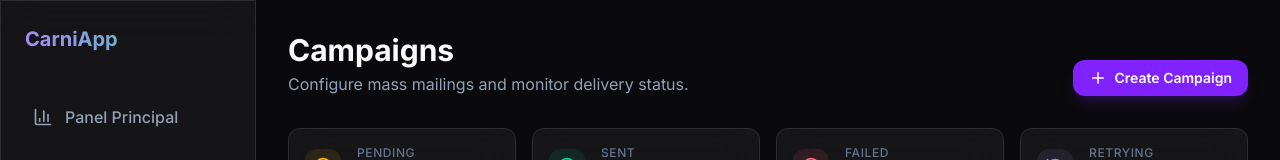
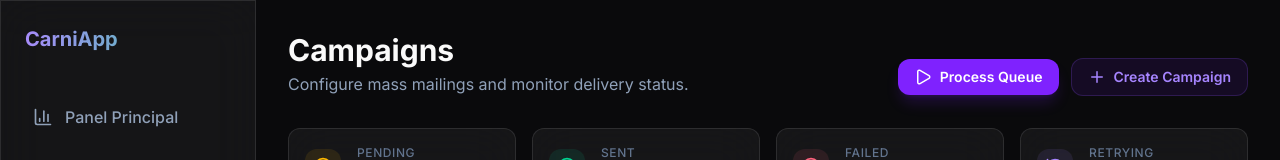
Before and after one commit to Rau261977/marketmail, a Next.js app: page /campaigns in a window 1280 px wide. Shown: the top 160 px of the page. Built offline with nearby package versions, Linux system fonts and the light colour scheme; no server answers; the database is empty.

Commit message:
feat: Add email campaign management page, contact API, and cron-based email queue processing with system initialization.

```diff
--- a/src/app/api/contacts/route.ts
+++ b/src/app/api/contacts/route.ts
@@ -1,5 +1,6 @@
 import { NextResponse } from "next/server";
 import { prisma } from "@/lib/db";
+import { revalidatePath } from "next/cache";
 
 export async function POST(req: Request) {
   try {
@@ -38,6 +39,9 @@ export async function POST(req: Request) {
       },
     });
 
+    revalidatePath("/audience");
+    revalidatePath("/");
+
     return NextResponse.json(lead);
   } catch (error: any) {
     console.error("Error creating contact:", error);
--- /dev/null
+++ b/src/app/api/cron/process-queue/route.ts
@@ -0,0 +1,38 @@
+import { NextResponse } from 'next/server';
+import { prisma } from '@/lib/db';
+import { EmailService } from '@/services/email/EmailService';
+import { QueueWorker } from '@/services/email/queue/QueueWorker';
+
+export async function GET(req: Request) {
+  try {
+    const authHeader = req.headers.get('Authorization');
+    if (authHeader !== `Bearer ${process.env.CRON_SECRET}`) {
+      return NextResponse.json({ error: 'Unauthorized' }, { status: 401 });
+    }
+
+    const apiKey = process.env.RESEND_API_KEY;
+    const defaultFrom = process.env.EMAIL_FROM_DEFAULT;
+
+    if (!apiKey || !defaultFrom) {
+      return NextResponse.json(
+        { error: 'RESEND_API_KEY or EMAIL_FROM_DEFAULT not configured' },
+        { status: 500 }
+      );
+    }
+
+    const emailService = new EmailService(apiKey, defaultFrom);
+    const worker = new QueueWorker(emailService);
+
+    console.log('[Cron] Processing a batch of emails...');
+    // We only process one batch per request to keep it within serverless limits
+    await worker.processBatch();
+
+    return NextResponse.json({ success: true, message: 'Queue processed successfully' });
+  } catch (error: any) {
+    console.error('[Cron] Error processing queue:', error);
+    return NextResponse.json(
+      { error: 'Error processing queue', details: error.message },
+      { status: 500 }
+    );
+  }
+}
--- /dev/null
+++ b/src/app/api/init/route.ts
@@ -0,0 +1,64 @@
+import { NextResponse } from 'next/server';
+import { prisma } from '@/lib/db';
+
+export async function GET() {
+  try {
+    // 1. Check if a tenant already exists
+    let tenant = await prisma.tenant.findFirst();
+
+    if (!tenant) {
+      console.log('[Init] No tenant found, creating default...');
+      tenant = await prisma.tenant.create({
+        data: {
+          name: 'MarketMail Default',
+          slug: 'marketmail-default',
+          settings: {
+            create: {
+              fromName: 'MarketMail',
+              fromEmail: process.env.EMAIL_FROM_DEFAULT || 'hello@example.com',
+              brandingPrimaryColor: '#7C3AED', // Violet 600
+            }
+          }
+        }
+      });
+      console.log('[Init] Default tenant created:', tenant.id);
+    } else {
+      console.log('[Init] Tenant already exists:', tenant.id);
+    }
+
+    // 2. Check if a default template exists
+    let template = await prisma.emailTemplate.findFirst({
+        where: { slug: 'welcome' }
+    });
+
+    if (!template) {
+        console.log('[Init] No welcome template found, creating...');
+        await prisma.emailTemplate.create({
+            data: {
+                tenantId: tenant.id,
+                slug: 'welcome',
+                subject: '¡Bienvenido a MarketMail!',
+                contentJson: {
+                    heading: "¡Hola! Gracias por sumarte",
+                    body: "Estamos felices de tenerte con nosotros.",
+                    buttonText: "Visitar sitio",
+                    previewText: "Bienvenido a bordo"
+                }
+            }
+        });
+        console.log('[Init] Welcome template created.');
+    }
+
+    return NextResponse.json({
+        success: true,
+        message: 'System initialized',
+        tenantId: tenant.id
+    });
+  } catch (error: any) {
+    console.error('[Init] Error during initialization:', error);
+    return NextResponse.json(
+      { error: 'Initialization failed', details: error.message },
+      { status: 500 }
+    );
+  }
+}
--- a/src/app/campaigns/page.tsx
+++ b/src/app/campaigns/page.tsx
@@ -10,6 +10,7 @@ import {
   Mail
 } from "lucide-react";
 import { prisma } from "@/lib/db";
+import { ProcessQueueButton } from "@/components/ProcessQueueButton";
 
 async function getCampaigns() {
   return await prisma.emailCampaign.findMany({
@@ -54,10 +55,13 @@ export default async function CampaignsPage() {
           <h2 className="text-3xl font-bold">Campaigns</h2>
           <p className="text-slate-400 mt-1">Configure mass mailings and monitor delivery status.</p>
         </div>
-        <button className="flex items-center gap-2 bg-violet-600 hover:bg-violet-700 text-white px-4 py-2 rounded-xl text-sm font-semibold transition-all shadow-lg shadow-violet-600/20 active:scale-95">
-          <Plus size={18} />
-          Create Campaign
-        </button>
+        <div className="flex items-center gap-3">
+          <ProcessQueueButton />
+          <button className="flex items-center gap-2 bg-violet-600/10 hover:bg-violet-600/20 text-violet-400 px-4 py-2 rounded-xl text-sm font-semibold transition-all active:scale-95 border border-violet-500/20">
+            <Plus size={18} />
+            Create Campaign
+          </button>
+        </div>
       </div>
 
       {/* Queue Health Overview */}
--- /dev/null
+++ b/src/components/ProcessQueueButton.tsx
@@ -0,0 +1,52 @@
+"use client";
+
+import { useState } from "react";
+import { Play, Loader2, CheckCircle2, AlertCircle } from "lucide-react";
+
+export function ProcessQueueButton() {
+  const [loading, setLoading] = useState(false);
+  const [status, setStatus] = useState<'idle' | 'success' | 'error'>('idle');
+
+  const handleProcess = async () => {
+    setLoading(true);
+    setStatus('idle');
+    try {
+      const res = await fetch('/api/cron/process-queue');
+      if (res.ok) {
+        setStatus('success');
+        // Refresh the page to show updated counts
+        window.location.reload();
+      } else {
+        setStatus('error');
+      }
+    } catch (err) {
+      console.error(err);
+      setStatus('error');
+    } finally {
+      setLoading(false);
+    }
+  };
+
+  return (
+    <button
+      onClick={handleProcess}
+      disabled={loading}
+      className={`flex items-center gap-2 px-4 py-2 rounded-xl text-sm font-semibold transition-all shadow-lg active:scale-95 ${
+        status === 'success' ? 'bg-emerald-600 text-white' :
+        status === 'error' ? 'bg-rose-600 text-white' :
+        'bg-violet-600 hover:bg-violet-700 text-white shadow-violet-600/20'
+      }`}
+    >
+      {loading ? (
+        <Loader2 size={18} className="animate-spin" />
+      ) : status === 'success' ? (
+        <CheckCircle2 size={18} />
+      ) : status === 'error' ? (
+        <AlertCircle size={18} />
+      ) : (
+        <Play size={18} />
+      )}
+      {loading ? 'Processing...' : status === 'success' ? 'Sent!' : status === 'error' ? 'Failed' : 'Process Queue'}
+    </button>
+  );
+}
```
Also changed, not shown: vercel.json (added).
